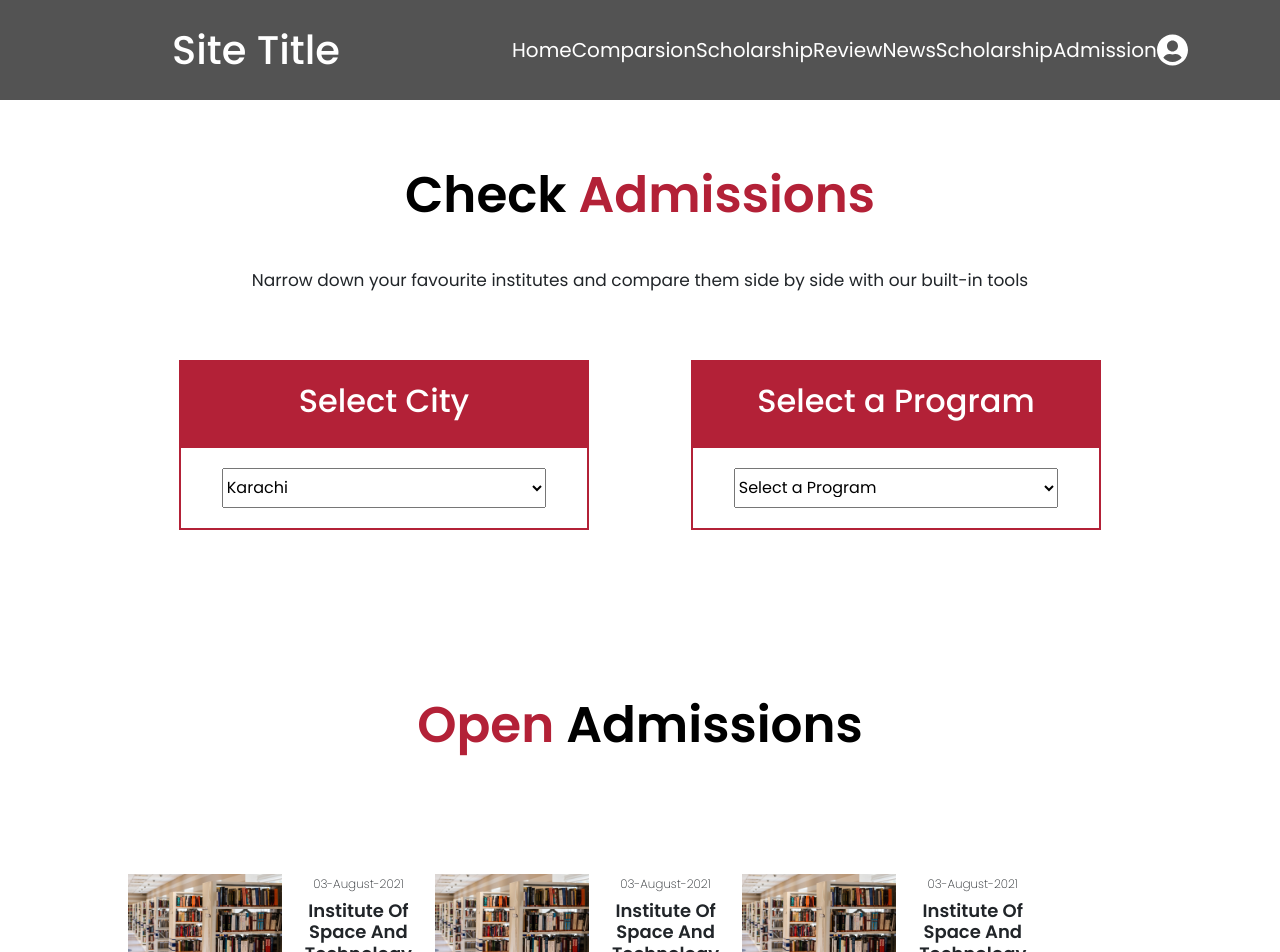
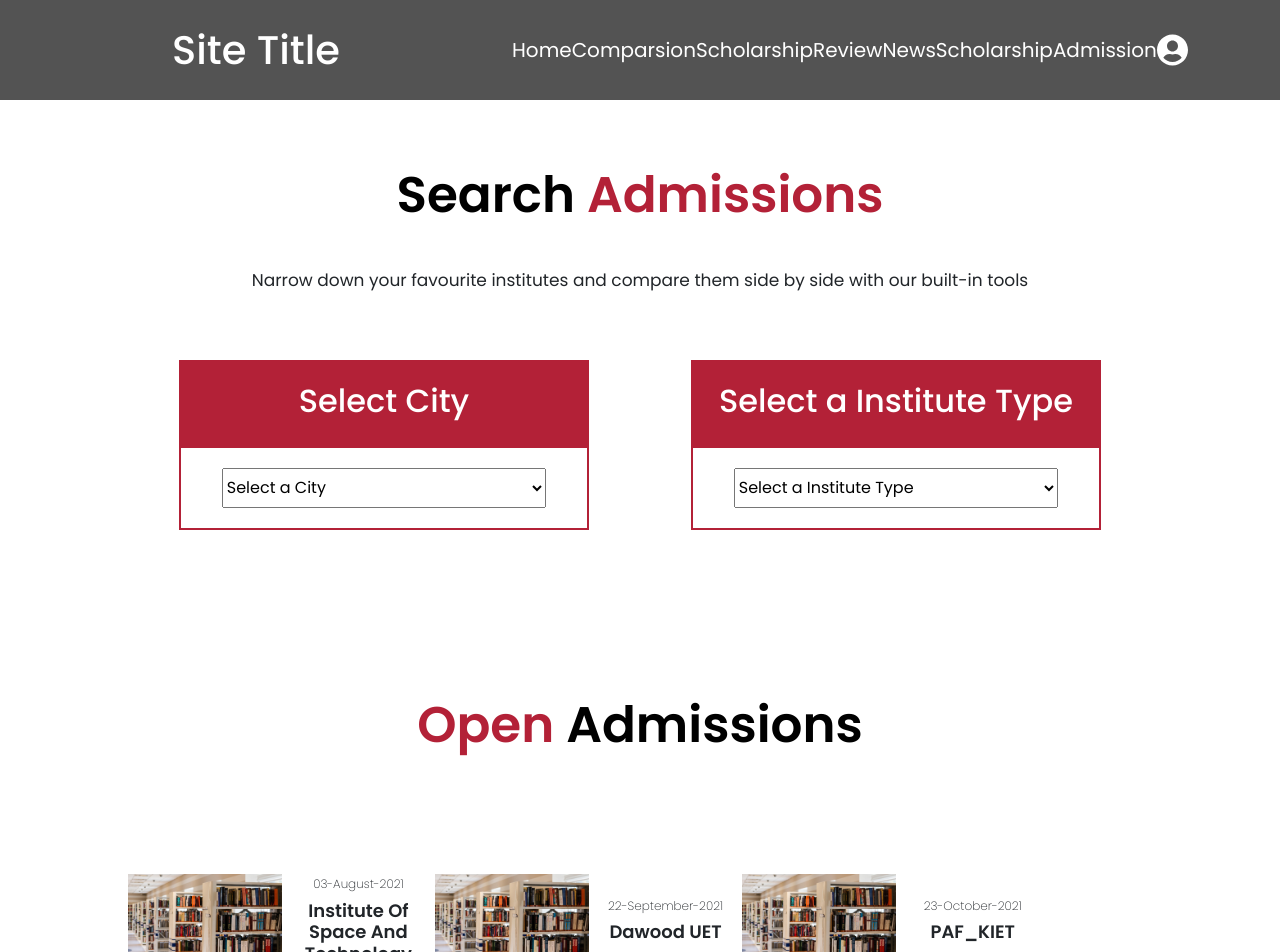
Before and after one commit to ahmadmustafeen/fyp, a React (Create React App) app: page /admission in a window 1280 px wide. Shown: the top 952 px of the page. Built offline with nearby package versions, Linux system fonts and the light colour scheme.

Commit message:
minor changes in filter

```diff
--- a/src/Screens/Admission/index.js
+++ b/src/Screens/Admission/index.js
@@ -11,7 +11,7 @@ import UniversityItem from '../../Components/UniversityItem'
 const UniversityData = [
     {
         id:1,
-        city_id:1,
+        city_id:2,
         course_id:1,
         date:"03-August-2021",
         name:"Institute of Space and Technology",
@@ -20,22 +20,29 @@ const UniversityData = [
         id:2,
         city_id:1,
         course_id:1,
-        date:"03-August-2021",
-        name:"Institute of Space and Technology",
+        date:"22-September-2021",
+        name:"Dawood UET",
     },
     {
         id:3,
-        city_id:2,
+        city_id:1,
         course_id:1,
-        date:"03-August-2021",
-        name:"Institute of Space and Technology",
+        date:"23-October-2021",
+        name:"PAF_KIET",
     },
     {
         id:4,
-        city_id:2,
+        city_id:1,
         course_id:2,
         date:"03-August-2021",
-        name:"Institute of Space and Technology",
+        name:"Islamia College Karachi",
+    },
+    {
+        id:5,
+        city_id:1,
+        course_id:2,
+        date:"03-July-2021",
+        name:"Delhi College",
     },
 ]
 
@@ -52,12 +59,12 @@ const PROGRAM = [
 
     {
         id:2,
-        name:"SCHOOL"
+        name:"COLLEGE"
     }
     ,
     {
         id:3,
-        name:"COLLEGE"
+        name:"SCHOOL"
     },
 ]
 
@@ -131,7 +138,7 @@ const onChange =  (type,id) =>{
             <div className="admission">
                 <div className="admission-title">
                     <HeaderText
-                        headingLeft="Check"
+                        headingLeft="Search"
                         headingRight="Admissions"
                         paragraph="Narrow down your favourite institutes and compare them side by side with our built-in tools"
                     />
@@ -139,7 +146,6 @@ const onChange =  (type,id) =>{
                 <div class="admission-header">
                     <div style={{ width: '40%', }}>
                         <SelectItem
-                        value={location}
                             title="Select City"
                             selectItem={(id) => onChange("city_id",id.target.value)}
                             placeholder="Select a City"
@@ -148,9 +154,9 @@ const onChange =  (type,id) =>{
                     </div>
                     <div style={{ width: '40%', }}>
                         <SelectItem
-                            title="Select a Program"
+                            title="Select a Institute Type"
                             selectItem={(id) => onChange("course_id",id.target.value)}
-                            placeholder="Select a Program"
+                            placeholder="Select a Institute Type"
                             data={PROGRAM}
                         />
                     </div>
@@ -163,7 +169,8 @@ const onChange =  (type,id) =>{
                     />
                 </div>
                 <div style={{width:'80%',margin:'auto',flexDirection:'row',display:'flex',flexWrap:'wrap'}}>
-                    {data.map((university)=> {return <UniversityItem {...university} />})}
+
+                    {data.length?data.map((university)=> {return <UniversityItem {...university} />}):"No Admissions found!"}
                 </div>
 
 
--- a/src/Screens/Home/index.js
+++ b/src/Screens/Home/index.js
@@ -61,8 +61,8 @@ const Home = (props) => {
          />
          <div style={{width:'80%',display:'flex',margin:'auto'}}>
             <ImageWithText
-               headingLeft="Admission"
-               headingRight="Criteria"
+               headingLeft="Open"
+               headingRight="Admissions"
                paragraph="All the available Scholarship under one flag so it will be easier to point out you interested one"
                buttonText="Continue"
                onClickButton="admission"
```
Also changed, not shown: src/Screens/University/index.js (added).
